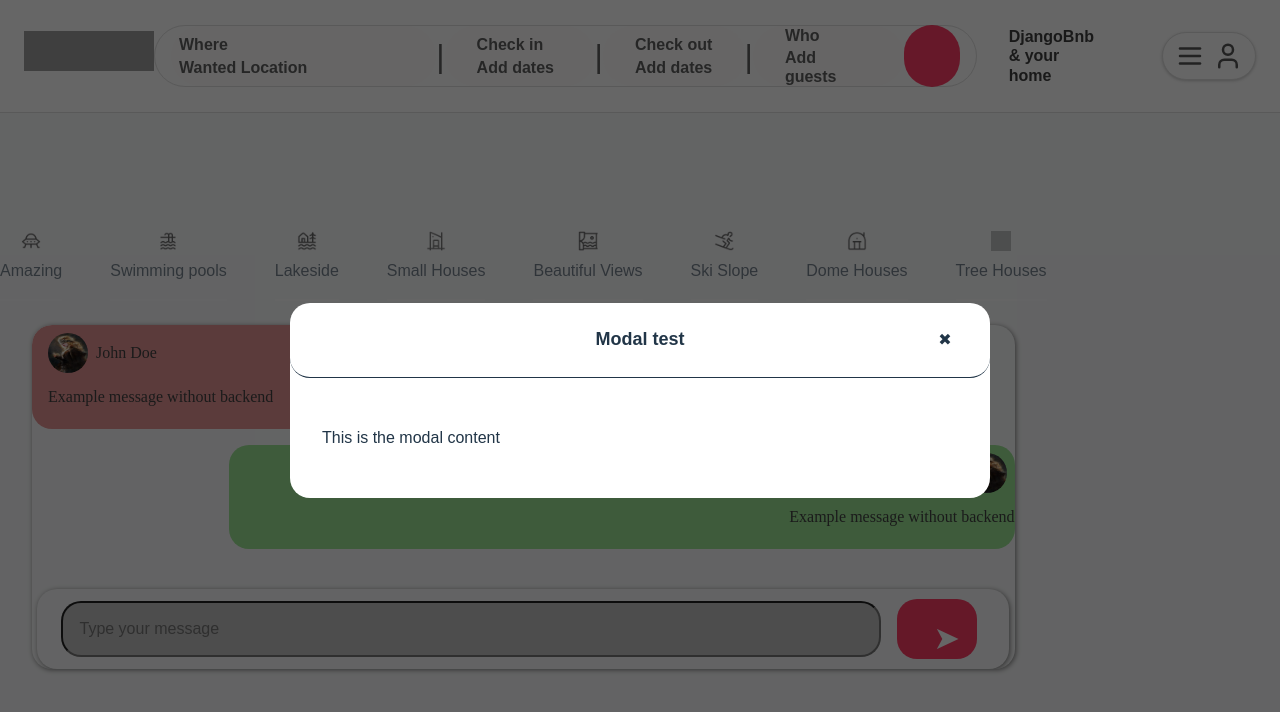
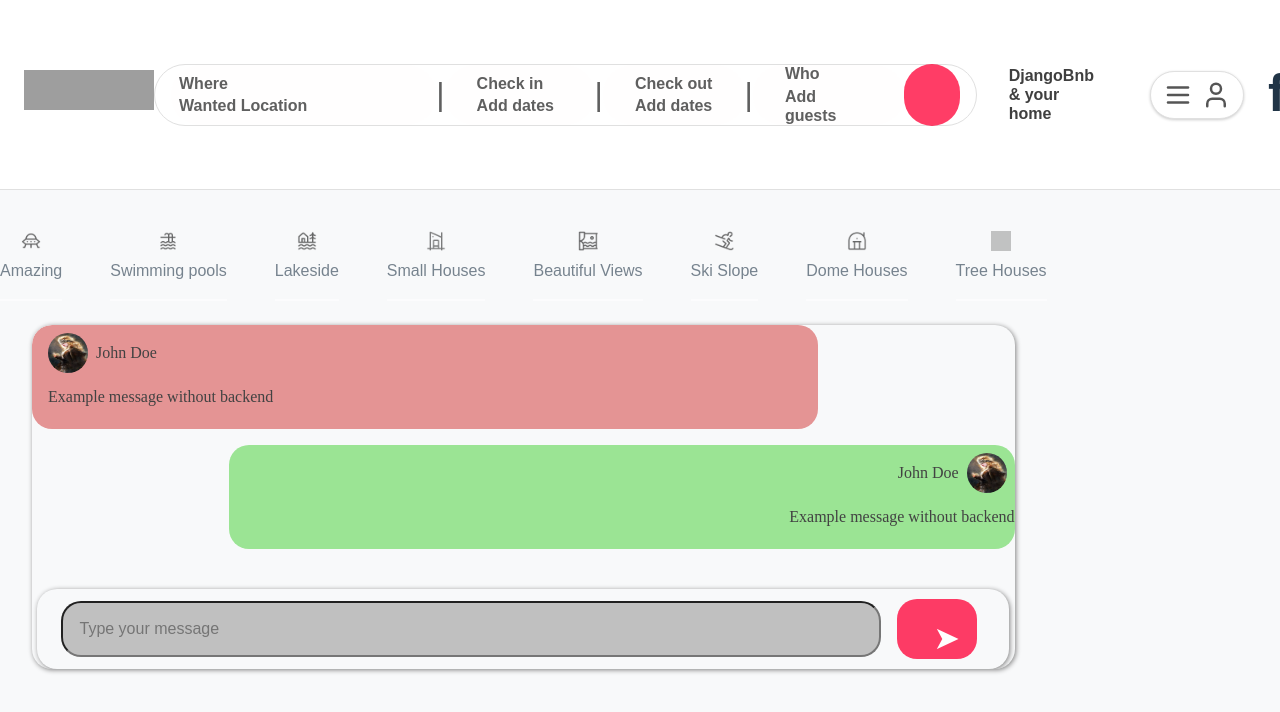
Before and after one commit to kamilhandzlik/Django-Airbnb, a React (Vite) app in the folder djangobnb/frontend/: page /inbox/1 in a window 1280 px wide. Shown: the top 712 px of the page. Built offline with nearby package versions, Linux system fonts and the light colour scheme; grey boxes are pictures that could not be loaded; some icons are missing; a web font is replaced by a local one.

Commit message:
finished modal

```diff
--- /dev/null
+++ b/djangobnb/frontend/src/components/modals/LoginModal.jsx
@@ -0,0 +1,11 @@
+import React from "react";
+
+const LoginModal = () => {
+  return (
+    <>
+      <h1>fdgdfgts</h1>
+    </>
+  );
+};
+
+export default LoginModal;
--- a/djangobnb/frontend/src/components/modals/Modal.css
+++ b/djangobnb/frontend/src/components/modals/Modal.css
@@ -6,6 +6,14 @@
   position: fixed;
   inset: 0;
   z-index: 50;
+  transform: translateY(100%);
+  transition: transform 0.3s ease-in-out, opacity 0.3s ease-in-out;
+  opacity: 0.1;
+}
+
+.modal-container.show {
+  transform: translateY(0);
+  opacity: 1;
 }
 
 .modal-position {
--- a/djangobnb/frontend/src/components/modals/Modal.jsx
+++ b/djangobnb/frontend/src/components/modals/Modal.jsx
@@ -1,15 +1,35 @@
-import React from "react";
+import React, { useCallback, useEffect, useState } from "react";
 import "./Modal.css";
-import PropTypes, { string } from "prop-types";
+import PropTypes from "prop-types";
 
-const Modal = ({ label, content }) => {
+const Modal = ({ label, content, isOpen, closeModal }) => {
+  const [showModal, setShowModal] = useState(isOpen);
+
+  useEffect(() => {
+    setShowModal(isOpen);
+  }, [isOpen]);
+
+  const handleClose = useCallback(() => {
+    setShowModal(false);
+
+    setTimeout(() => {
+      closeModal();
+    }, 300);
+  }, [closeModal]);
+
+  if (!isOpen) {
+    return null;
+  }
+
   return (
-    <div className="modal-container">
+    <div className={`modal-container ${showModal ? "show" : ""}`}>
       <div className="modal-position">
         <div className="modal-content">
           <div className="modal-box">
             <header className="modal-header">
-              <div className="modal-close-button">✖</div>
+              <div className="modal-close-button" onClick={handleClose}>
+                ✖
+              </div>
               <h2 className="modal-header-text">{label}</h2>
             </header>
             <section className="p-6">
@@ -25,6 +45,8 @@ const Modal = ({ label, content }) => {
 Modal.propTypes = {
   label: PropTypes.string.isRequired,
   content: PropTypes.node,
+  isOpen: PropTypes.bool.isRequired,
+  closeModal: PropTypes.func.isRequired,
 };
 
 export default Modal;
--- a/djangobnb/frontend/src/components/navbar/Navbar.jsx
+++ b/djangobnb/frontend/src/components/navbar/Navbar.jsx
@@ -1,4 +1,4 @@
-import React from "react";
+import React, { use } from "react";
 import "./Navbar.css";
 import { Link } from "react-router-dom";
 import logo from "../../assets/logo.png";
@@ -7,9 +7,10 @@ import SearchFilters from "./SearchFilters";
 import UserNav from "./UserNav";
 import AddPropertyButton from "./AddPropertyButton";
 import Modal from "../modals/Modal";
+import LoginModal from "../modals/LoginModal";
 
 const Navbar = () => {
-  const content = <p>This is the modal content</p>; // Upewniono się, że to JSX
+  const content = <p>This is the modal content</p>;
 
   return (
     <nav className="navbar">
@@ -30,7 +31,8 @@ const Navbar = () => {
           <div className="navbar__user_nav_and_add_property">
             <AddPropertyButton />
             <UserNav />
-            <Modal label="Modal test" content={content} />
+            {/* <Modal label="Modal test" content={content} isOpen={false} /> */}
+            <LoginModal />
           </div>
         </div>
       </div>
```
Also changed, not shown: djangobnb/frontend/src/components/modals/LoginModal.css (added).
